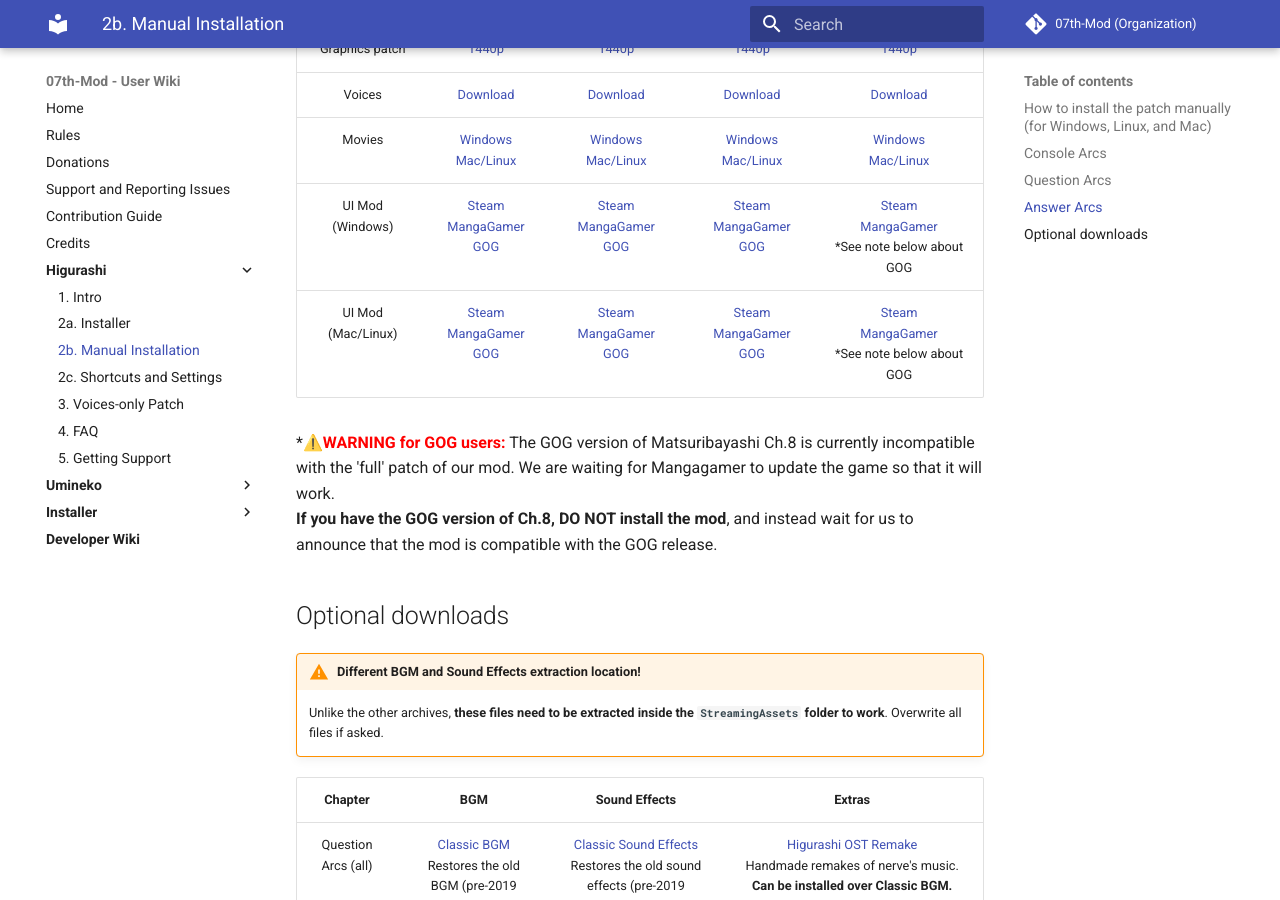
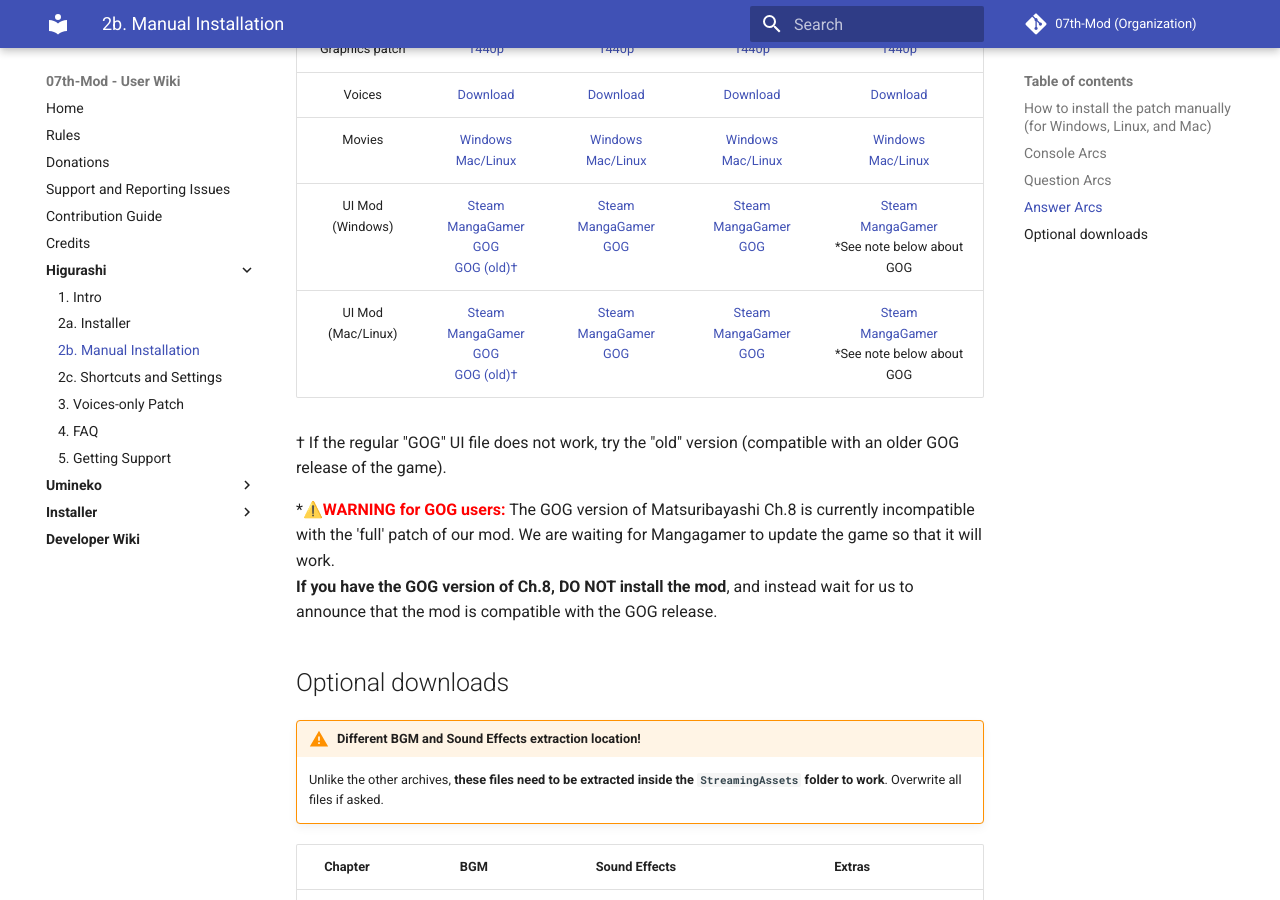
Before and after one commit to 07th-mod/wiki, an MkDocs documentation site: the page built from docs/Higurashi/Manual-Installation.md, in a window 1280 px wide and 900 px high, scrolled down 3656 px. Built offline with MkDocs 1.6.1 and Material for MkDocs 9.7.7, drawn with Linux system fonts in a browser that asks for light colours.

Commit message:
Update Meakashi Ch.5 GOG UI download links - Make "default/latest" GOG be 5.5.3p3 version (we assume this is what you get if you download right now from GOG) - Make "old" GOG linnk to 5.5.3p1 version, if people are still using the old version of the game

```diff
--- a/docs/Higurashi/Manual-Installation.md
+++ b/docs/Higurashi/Manual-Installation.md
@@ -201,20 +201,22 @@
 </tr>
 <tr class="even">
 <td style="text-align: center;">UI Mod (Windows)</td>
-<td style="text-align: center;"><a href="https://07th-mod.com/ui.php?chapter=meakashi&os=win&unity=5.5.3p3">Steam</a><br><a href="https://07th-mod.com/ui.php?chapter=meakashi&os=win&unity=5.5.3p3">MangaGamer</a><br><a href="https://07th-mod.com/ui.php?chapter=meakashi&os=win&unity=5.5.3p1">GOG</a></td>
+<td style="text-align: center;"><a href="https://07th-mod.com/ui.php?chapter=meakashi&os=win&unity=5.5.3p3">Steam</a><br><a href="https://07th-mod.com/ui.php?chapter=meakashi&os=win&unity=5.5.3p3">MangaGamer</a><br><a href="https://07th-mod.com/ui.php?chapter=meakashi&os=win&unity=5.5.3p3">GOG</a><br><a href="https://07th-mod.com/ui.php?chapter=meakashi&os=win&unity=5.5.3p1">GOG (old)†</a></td>
 <td style="text-align: center;"><a href="https://07th-mod.com/ui.php?chapter=tsumihoroboshi&os=win&unity=5.5.3p3">Steam</a><br><a href="https://07th-mod.com/ui.php?chapter=tsumihoroboshi&os=win&unity=5.5.3p3">MangaGamer</a><br><a href="https://07th-mod.com/ui.php?chapter=tsumihoroboshi&os=win&unity=5.5.3p3">GOG</a></td>
 <td style="text-align: center;"><a href="https://07th-mod.com/ui.php?chapter=minagoroshi&os=win&unity=5.6.7f1">Steam</a><br><a href="https://07th-mod.com/ui.php?chapter=minagoroshi&os=win&unity=5.6.7f1">MangaGamer</a><br><a href="https://07th-mod.com/ui.php?chapter=minagoroshi&os=win&unity=5.6.7f1">GOG</a></td>
 <td style="text-align: center;"><a href="https://07th-mod.com/ui.php?chapter=matsuribayashi&os=win&unity=2017.2.5">Steam</a><br><a href="https://07th-mod.com/ui.php?chapter=matsuribayashi&os=win&unity=2017.2.5">MangaGamer</a><br>*See note below about GOG</td>
 </tr>
 <tr class="odd">
 <td style="text-align: center;">UI Mod (Mac/Linux)</td>
-<td style="text-align: center;"><a href="https://07th-mod.com/ui.php?chapter=meakashi&os=unix&unity=5.5.3p3">Steam</a><br><a href="https://07th-mod.com/ui.php?chapter=meakashi&os=unix&unity=5.5.3p3">MangaGamer</a><br><a href="https://07th-mod.com/ui.php?chapter=meakashi&os=unix&unity=5.5.3p1">GOG</a></td>
+<td style="text-align: center;"><a href="https://07th-mod.com/ui.php?chapter=meakashi&os=unix&unity=5.5.3p3">Steam</a><br><a href="https://07th-mod.com/ui.php?chapter=meakashi&os=unix&unity=5.5.3p3">MangaGamer</a><br><a href="https://07th-mod.com/ui.php?chapter=meakashi&os=unix&unity=5.5.3p3">GOG</a><br><a href="https://07th-mod.com/ui.php?chapter=meakashi&os=unix&unity=5.5.3p1">GOG (old)†</a></td>
 <td style="text-align: center;"><a href="https://07th-mod.com/ui.php?chapter=tsumihoroboshi&os=unix&unity=5.5.3p3">Steam</a><br><a href="https://07th-mod.com/ui.php?chapter=tsumihoroboshi&os=unix&unity=5.5.3p3">MangaGamer</a><br><a href="https://07th-mod.com/ui.php?chapter=tsumihoroboshi&os=unix&unity=5.5.3p3">GOG</a></td>
 <td style="text-align: center;"><a href="https://07th-mod.com/ui.php?chapter=minagoroshi&os=unix&unity=5.6.7f1">Steam</a><br><a href="https://07th-mod.com/ui.php?chapter=minagoroshi&os=unix&unity=5.6.7f1">MangaGamer</a><br><a href="https://07th-mod.com/ui.php?chapter=minagoroshi&os=unix&unity=5.6.7f1">GOG</a></td>
 <td style="text-align: center;"><a href="https://07th-mod.com/ui.php?chapter=matsuribayashi&os=unix&unity=2017.2.5">Steam</a><br><a href="https://07th-mod.com/ui.php?chapter=matsuribayashi&os=unix&unity=2017.2.5">MangaGamer</a><br>*See note below about GOG</td>
 </tr>
 </tbody>
 </table>
+
+† If the regular "GOG" UI file does not work, try the "old" version (compatible with an older GOG release of the game).
 
 *⚠️<strong style="color: red">WARNING for GOG users:</strong> The GOG version of Matsuribayashi Ch.8 is currently incompatible with the 'full' patch of our mod. We are waiting for Mangagamer to update the game so that it will work.<br><strong>If you have the GOG version of Ch.8, DO NOT install the mod</strong>, and instead wait for us to announce that the mod is compatible with the GOG release.</strong>
 
```
